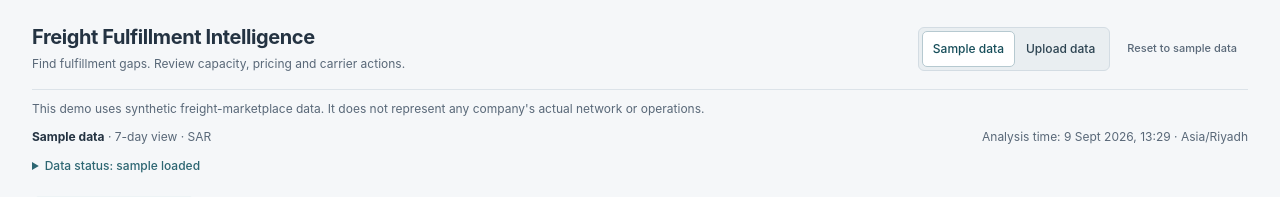
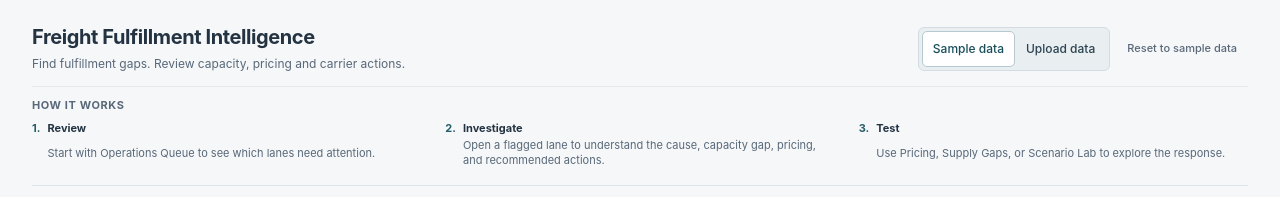
Before and after one commit to esmailshahid-hue/freight-marketplace-fulfillment-intelligence, a React (Vite) app: page / in a window 1280 px wide. Shown: the top 197 px of the page. Built offline with nearby package versions, Linux system fonts and the light colour scheme; no server answers.

Commit message:
Add how it works guide

```diff
--- a/src/App.css
+++ b/src/App.css
@@ -2,6 +2,13 @@
 .app-header { display: grid; grid-template-columns: minmax(0, 1fr) auto; gap: 0 28px; padding-bottom: 16px; border-bottom: 1px solid var(--border); }
 .app-header h1 { grid-column: 1; }
 .app-header > p { grid-column: 1; font-size: 12px; color: var(--muted); margin: 0; max-width: 850px; }
+.how-it-works { grid-column: 1 / -1; margin-top: 13px; padding-top: 11px; border-top: 1px solid #e5eaef; }
+.how-it-works h2 { margin-bottom: 7px; color: var(--muted); font-size: 11px; line-height: 1.4; text-transform: uppercase; letter-spacing: .6px; }
+.how-it-works ol { display: grid; grid-template-columns: repeat(3, minmax(0, 1fr)); gap: 12px 24px; margin: 0; padding: 0; list-style: none; counter-reset: guide-step; }
+.how-it-works li { display: grid; grid-template-columns: auto minmax(0, 1fr); gap: 0 7px; min-width: 0; counter-increment: guide-step; }
+.how-it-works li::before { content: counter(guide-step) '.'; color: var(--accent); font-size: 11px; font-weight: 650; }
+.how-it-works strong { font-size: 11px; font-weight: 650; }
+.how-it-works li p { grid-column: 2; margin: 1px 0 0; max-width: 420px; color: var(--muted); font-size: 11px; line-height: 1.4; }
 .source-controls { grid-column: 2; grid-row: 1 / 3; display: flex; flex-wrap: wrap; gap: 6px; align-content: center; align-items: center; justify-content: flex-end; max-width: 400px; }
 .source-controls button { font-size: 12px; padding: 7px 10px; }
 .source-controls button[aria-pressed='true'] { background: #e8f1f2; color: #174e5a; border-color: #86a9b0; }
@@ -155,11 +162,12 @@ footer { margin-top: 28px; padding-top: 14px; border-top: 1px solid var(--border
 .skip-link { position: absolute; left: 20px; top: -100px; background: white; padding: 10px; z-index: 10; color: #195363; }
 .skip-link:focus { top: 10px; }
 @media (max-width: 1200px) {
-  .app-shell { padding: 20px; } .app-header { grid-template-columns: minmax(0, 1fr); } .source-controls { grid-column: 1; grid-row: 3; justify-content: flex-start; max-width: none; margin-top: 12px; }
+  .app-shell { padding: 20px; } .app-header { grid-template-columns: minmax(0, 1fr); } .source-controls { grid-column: 1; grid-row: 4; justify-content: flex-start; max-width: none; margin-top: 12px; }
   .kpi { padding: 14px; } .kpi dd { font-size: 24px; } .kpi:nth-child(4) dd { font-size: 18px; }
 }
 @media (max-width: 800px) {
   .app-shell { padding: 16px; } .two-columns, .scenario-layout { grid-template-columns: minmax(0, 1fr); }
+  .how-it-works ol { grid-template-columns: minmax(0, 1fr); gap: 8px; }
   .kpi-grid { grid-template-columns: repeat(2, minmax(0, 1fr)); } .kpi { border-bottom: 1px solid var(--border); } .kpi:first-child { grid-column: 1 / -1; }
   .kpi dt { min-height: 0; } .kpi dd { font-size: 24px; } .kpi:nth-child(4) dd { font-size: 21px; }
   .detail-grid { grid-template-columns: repeat(2, minmax(0, 1fr)); }
--- a/src/App.tsx
+++ b/src/App.tsx
@@ -86,6 +86,14 @@ export default function App() {
     <header className="app-header">
       <h1>Freight Fulfillment Intelligence</h1>
       <p>Find fulfillment gaps. Review capacity, pricing and carrier actions.</p>
+      <section className="how-it-works" aria-labelledby="how-it-works-title">
+        <h2 id="how-it-works-title">How it works</h2>
+        <ol>
+          <li><strong>Review</strong><p>Start with Operations Queue to see which lanes need attention.</p></li>
+          <li><strong>Investigate</strong><p>Open a flagged lane to understand the cause, capacity gap, pricing, and recommended actions.</p></li>
+          <li><strong>Test</strong><p>Use Pricing, Supply Gaps, or Scenario Lab to explore the response.</p></li>
+        </ol>
+      </section>
     <div className="source-controls"><div className="mode-selector" role="group" aria-label="Data source">
       <>
         <button aria-pressed={uploads.mode === 'sample'} onClick={reset}>Sample data</button>
```
Also changed, not shown: 1 other file (tests, documents, lock files or other folders).
